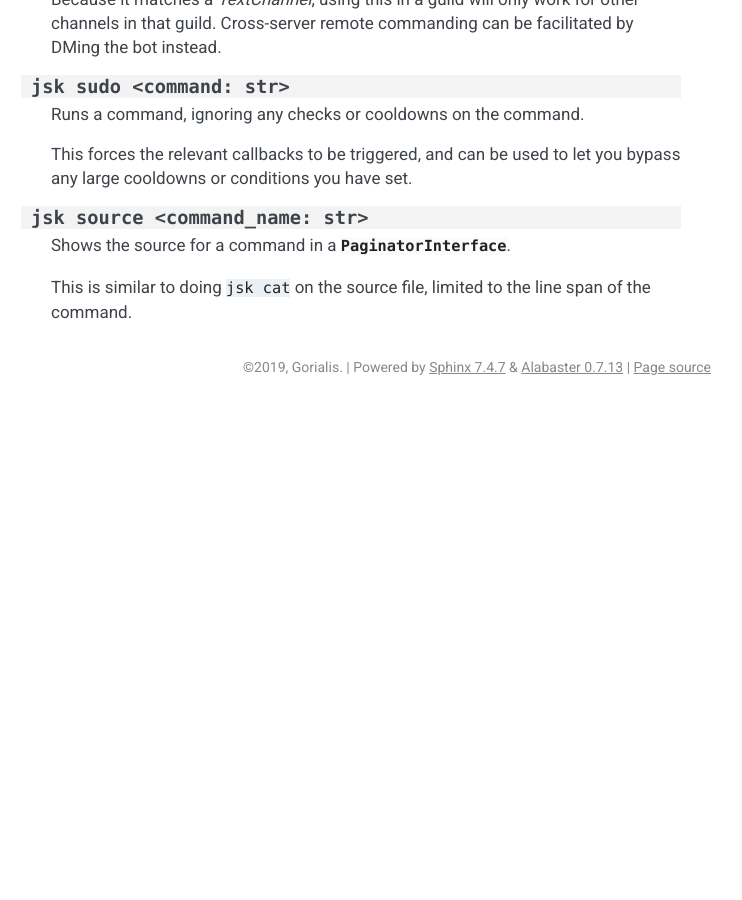
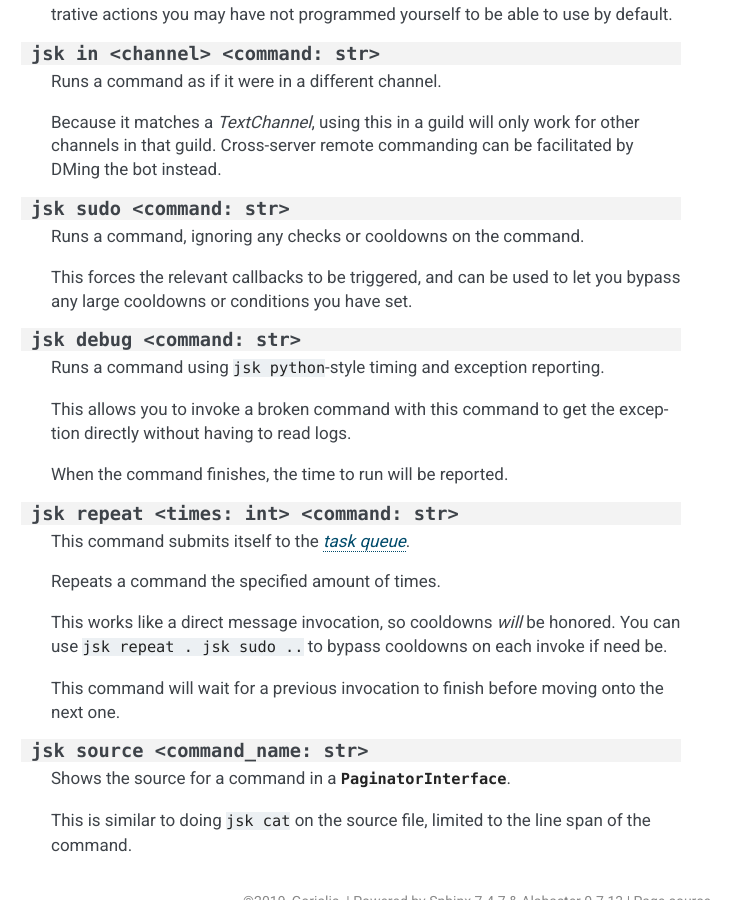
Before and after one commit to Gorialis/jishaku, a Sphinx documentation site: the page built from docs/cog.rst, in a window 1280 px wide and 900 px high, scrolled down 3442 px. Shown: the whole window, without its empty margins (399-1141 px from the left). Built offline with Sphinx 7.4.7, drawn with Linux system fonts in a browser that asks for light colours; the version number could not be read and is left out; before the commit the page ends 3847 px from its top, so only the background shows below that; some of the changed text lies outside the part shown.

Commit message:
Cog reorganization, `jsk repeat`, discord.py version in summary

```diff
--- a/docs/cog.rst
+++ b/docs/cog.rst
@@ -51,7 +51,7 @@ This will make it very difficult to cancel those tasks.
 
     Shows a list of the currently running command-tasks. This includes the index, command qualified name and time invoked.
 
-.. py:function:: jsk cancel <index>
+.. py:function:: jsk cancel <index: int>
 
     Cancels the command-task at the provided index. If the index is -1, it will cancel the most recent still-running task.
 
@@ -186,6 +192,24 @@ Commands
 
     This forces the relevant callbacks to be triggered, and can be used to let you bypass any large cooldowns or conditions you have set.
 
+.. py:function:: jsk debug <command: str>
+
+    Runs a command using ``jsk python``-style timing and exception reporting.
+
+    This allows you to invoke a broken command with this command to get the exception directly without having to read logs.
+
+    When the command finishes, the time to run will be reported.
+
+.. py:function:: jsk repeat <times: int> <command: str>
+
+    |tasked|
+
+    Repeats a command the specified amount of times.
+
+    This works like a direct message invocation, so cooldowns *will* be honored.
+    You can use ``jsk repeat . jsk sudo ..`` to bypass cooldowns on each invoke if need be.
+
+    This command will wait for a previous invocation to finish before moving onto the next one.
 
 .. py:function:: jsk source <command_name: str>
 
--- a/docs/conf.py
+++ b/docs/conf.py
@@ -81,6 +81,11 @@ exclude_patterns = ['_build', 'Thumbs.db', '.DS_Store']
 # The name of the Pygments (syntax highlighting) style to use.
 pygments_style = 'friendly'
 
+rst_prolog = """
+.. |tasked| replace:: This command submits itself to the |taskref|_.
+.. |taskref| replace:: *task queue*
+.. _taskref: Task system
+"""
 
 # -- Options for HTML output -------------------------------------------------
 
```
Also changed, not shown: other parts of docs/cog.rst (+6 -0 lines), README.rst (+17 -0 lines), 3 other files.
